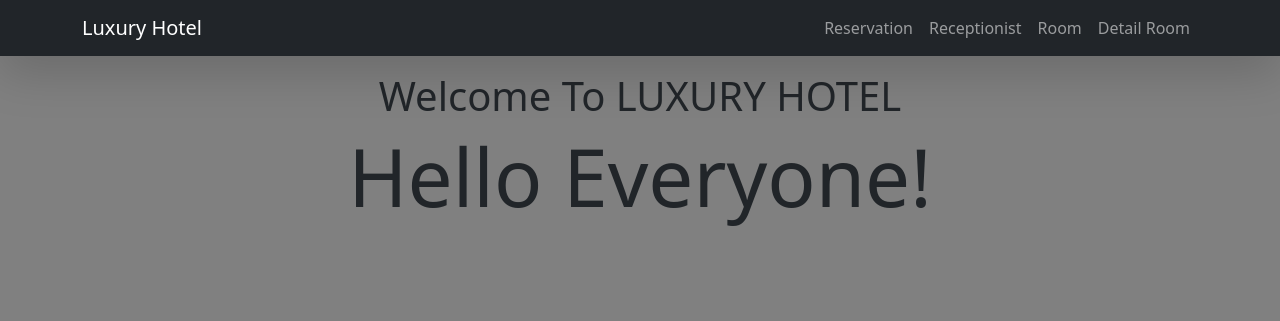
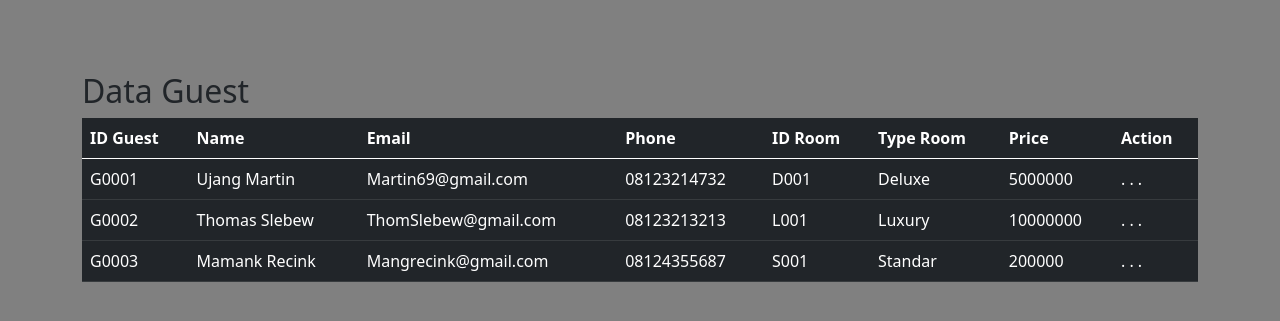
Before and after one commit to rifqinurpratama/Luxury-Hotel, a PHP site: page / in a window 1280 px wide. Shown: the top 321 px of the page. Run offline with PHP 8.4, Linux system fonts and the light colour scheme.

Commit message:
Add files via upload

```diff
--- a/index.php
+++ b/index.php
@@ -1,3 +1,8 @@
+<?php
+//include '../konfigurasi/config.php';
+include 'fragment//header.php';
+//include '../konfigurasi/function.php';
+?>
 <!DOCTYPE html>
 <html lang="en">
 <head>
@@ -9,6 +14,7 @@
     rel="stylesheet"
     integrity="sha384-EVSTQN3/azprG1Anm3QDgpJLIm9Nao0Yz1ztcQTwFspd3yD65VohhpuuCOmLASjC"
     crossorigin="anonymous">
+    <link rel="stylesheet" href="style/css/table.css">
     <style>
          body {
     background-color: #808080;
@@ -16,36 +22,56 @@
     </style>
 </head>
 <body>
-<nav class="navbar navbar-expand-lg navbar-dark bg-dark shadow-lg fixed-top">
-  <div class="container">
-    <a class="navbar-brand" href="#">Luxury Hotel</a>
-    <button class="navbar-toggler" type="button" data-bs-toggle="collapse" data-bs-target="#navbarNav" aria-controls="navbarNav" aria-expanded="false" aria-label="Toggle navigation">
-      <span class="navbar-toggler-icon"></span>
-    </button>
-    <div class="collapse navbar-collapse text-right" id="navbarText">
-      <ul class="navbar-nav ms-auto mb-2 mb-lg-0">
-        <li class="nav-item">
-          <a class="nav-link" href="#reservation">Reservation</a>
-        </li>
-        <li class="nav-item">
-          <a class="nav-link" href="#receptionist">Receptionist</a>
-        </li>
-        <li class="nav-item">
-          <a class="nav-link" href="#room">Room</a>
-        </li>
-        <li class="nav-item">
-          <a class="nav-link" href="#detail">Detail Room</a>
-        </li>
-      </ul>
-    </div>
-  </div>
-</nav>
-<div class="container-fluid banner">
-    <div class="container text-center">
-        <br><br><br>
-        <h4 class="display-6">Welcome To LUXURY HOTEL</h4>
-        <h3 class="display-1">Hello Everyone!</h3>
-    </div>
+  <br><br><br>
+  <div class="container mt-8">
+  <h2>Data Guest</h2>
+  <table class="table table-dark table-hover">
+    <thead>
+      <tr>
+        <th>ID Guest</th>
+        <th>Name</th>
+        <th>Email</th>
+        <th>Phone</th>
+        <th>ID Room</th>
+        <th>Type Room</th>
+        <th>Price</th>
+
+        <th>Action</th>
+      </tr>
+    </thead>
+    <tbody>
+      <tr>
+        <td>G0001</td>
+        <td>Ujang Martin</td>
+        <td>Martin69@gmail.com</td>
+        <td>08123214732</td>
+        <td>D001</td>
+        <td>Deluxe</td>
+        <td>5000000</td>
+        <td>. . .</td>
+      </tr>
+      <tr>
+        <td>G0002</td>
+        <td>Thomas Slebew</td>
+        <td>ThomSlebew@gmail.com</td>
+        <td>08123213213</td>
+        <td>L001</td>
+        <td>Luxury</td>
+        <td>10000000</td>
+        <td>. . .</td>
+      </tr>
+      <tr>
+        <td>G0003</td>
+        <td>Mamank Recink</td>
+        <td>Mangrecink@gmail.com</td>
+        <td>08124355687</td>
+        <td>S001</td>
+        <td>Standar</td>
+        <td>200000</td>
+        <td>. . .</td>
+      </tr>
+    </tbody>
+  </table>
 </div>
     <script src="https://cdn.jsdelivr.net/npm/bootstrap@5.0.2/dist/js/bootstrap.bundle.min.js"
     integrity="sha384-MrcW6ZMFYlzcLA8Nl+NtUVF0sA7MsXsP1UyJoMp4YLEuNSfAP+JcXn/tWtIaxVXM"
```
